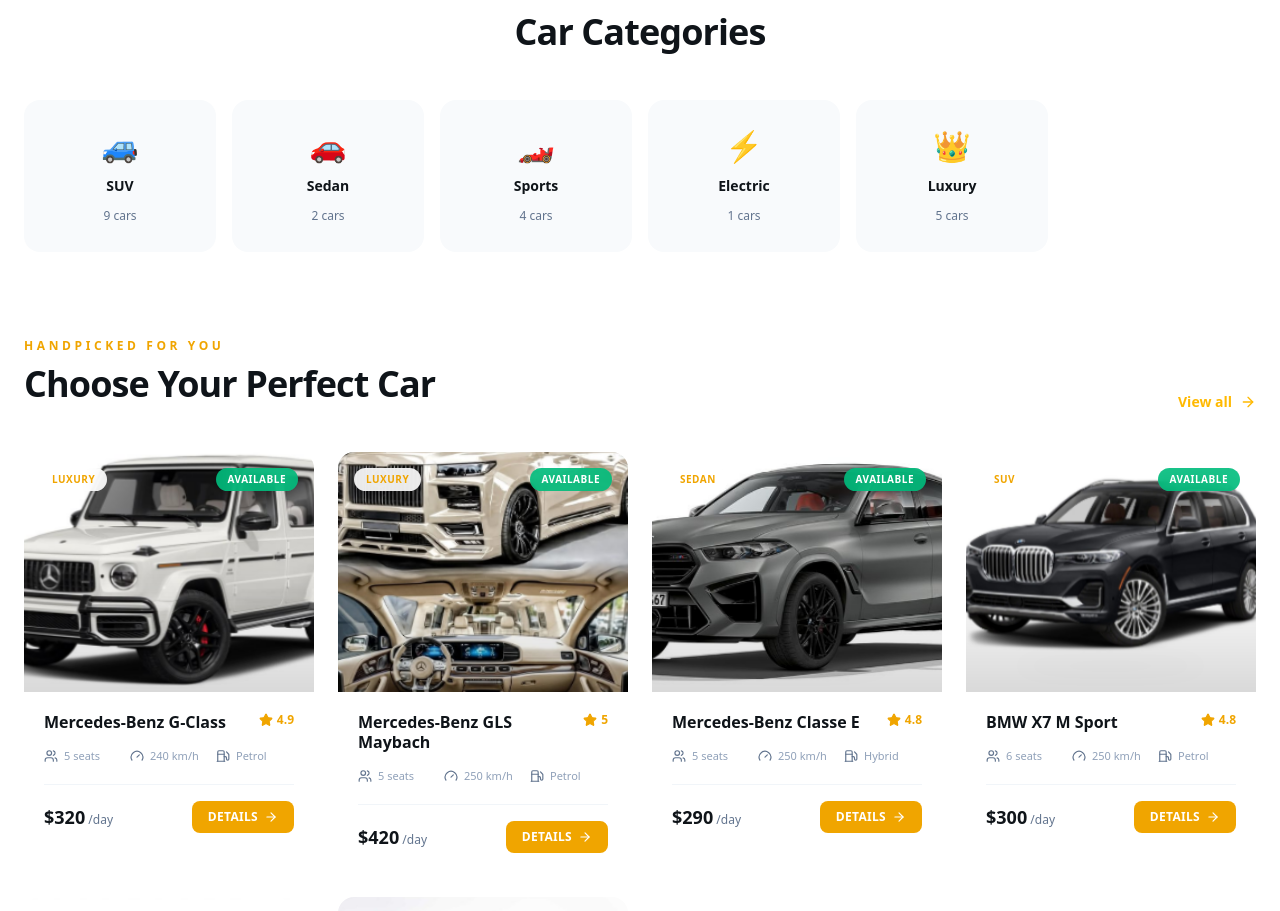
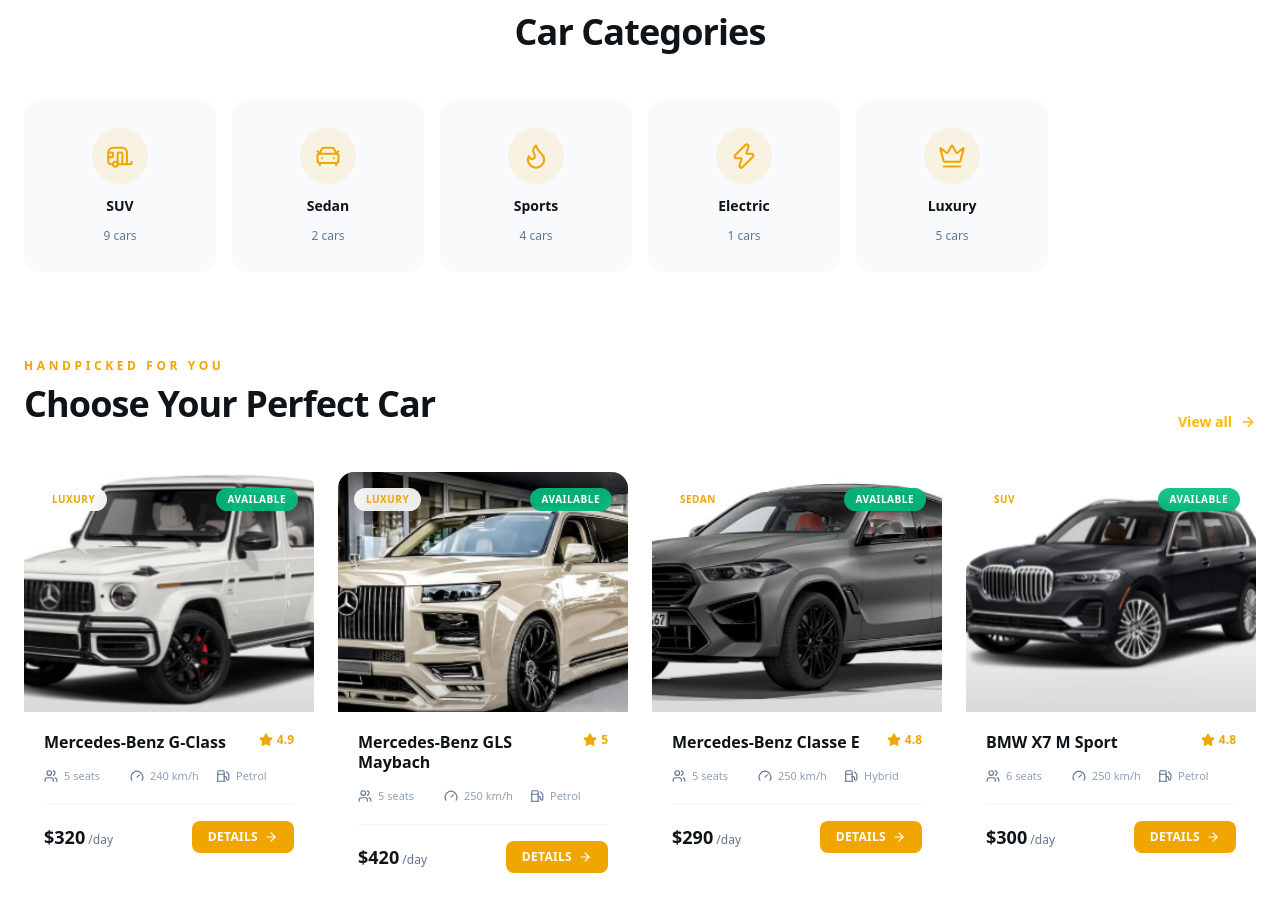
Before and after one commit to anouwardinea-sys/driveluxury, a React (Vite) app: page / in a window 1280 px wide. Shown: the part 1300-2211 px from the top of the page. Built offline with nearby package versions, Linux system fonts and the light colour scheme.

Commit message:
Real vector icons for car categories + crop Maybach image

```diff
--- a/src/data/carsData.jsx
+++ b/src/data/carsData.jsx
@@ -4,12 +4,15 @@
 
 import { asset } from '../utils/asset';
 
+// Les icones sont des references a des composants `lucide-react`
+// (voir l'iconMap dans Home.jsx). On evite les emojis : leur rendu
+// depend de l'OS et leurs tailles ne sont pas coherentes entre elles.
 const categoryList = [
-  { id: "suv", name: "SUV", icon: "🚙" },
-  { id: "sedan", name: "Sedan", icon: "🚗" },
-  { id: "sports", name: "Sports", icon: "🏎️" },
-  { id: "electric", name: "Electric", icon: "⚡" },
-  { id: "luxury", name: "Luxury", icon: "👑" },
+  { id: "suv", name: "SUV", icon: "caravan" },
+  { id: "sedan", name: "Sedan", icon: "carFront" },
+  { id: "sports", name: "Sports", icon: "flame" },
+  { id: "electric", name: "Electric", icon: "zap" },
+  { id: "luxury", name: "Luxury", icon: "crown" },
 ];
 
 export const cars = [
@@ -33,7 +36,7 @@
     name: "Mercedes-Benz GLS Maybach",
     category: "luxury",
     price: 420,
-    image: asset("/images/benz1.png"),
+    image: asset("/images/benz1-car.png"),
     rating: 5.0,
     seats: 5,
     transmission: "Automatic",
--- a/src/pages/Fleet.jsx
+++ b/src/pages/Fleet.jsx
@@ -1,7 +1,15 @@
 import { useState } from 'react';
-import { SlidersHorizontal } from 'lucide-react';
+import { SlidersHorizontal, Caravan, CarFront, Flame, Zap, Crown } from 'lucide-react';
 import { cars, categories } from '../data/carsData';
 import CarCard from '../components/CarCard';
+
+const categoryIcons = {
+  caravan: Caravan,
+  carFront: CarFront,
+  flame: Flame,
+  zap: Zap,
+  crown: Crown,
+};
 
 export default function Fleet() {
   const [active, setActive] = useState('all');
@@ -49,19 +57,23 @@
             >
               ALL CARS
             </button>
-            {categories.map((cat) => (
+            {categories.map((cat) => {
+              const Icon = categoryIcons[cat.icon];
+              return (
                 <button
                   key={cat.id}
                   onClick={() => setActive(cat.id)}
-                className={`px-4 py-2 rounded-lg text-[12px] font-bold tracking-wide transition ${
+                  className={`inline-flex items-center gap-1.5 px-4 py-2 rounded-lg text-[12px] font-bold tracking-wide transition ${
                     active === cat.id
                       ? 'bg-[#f0a500] text-white shadow-md shadow-amber-500/25'
                       : 'bg-slate-100 text-slate-600 hover:bg-slate-200'
                   }`}
                 >
+                  {Icon && <Icon className="w-3.5 h-3.5" strokeWidth={2} />}
                   {cat.name.toUpperCase()}
                 </button>
-            ))}
+              );
+            })}
           </div>
 
           <span className="flex items-center gap-2 text-[12px] font-semibold text-slate-500">
--- a/src/pages/Home.jsx
+++ b/src/pages/Home.jsx
@@ -2,6 +2,7 @@
 import {
   ArrowRight, Star, ShieldCheck, Headset, RefreshCw, Tag, MapPin, Gauge,
   Car, CalendarCheck, KeyRound, Route, Search, ChevronDown, Quote, PlayCircle,
+  Caravan, CarFront, Flame, Zap, Crown,
 } from 'lucide-react';
 import { cars, categories, features, steps, testimonials, stats, faqs } from '../data/carsData';
 import CarCard from '../components/CarCard';
@@ -18,6 +19,12 @@
   calendar: CalendarCheck,
   key: KeyRound,
   road: Route,
+  // Icones des categories de vehicules
+  caravan: Caravan,
+  carFront: CarFront,
+  flame: Flame,
+  zap: Zap,
+  crown: Crown,
 };
 
 export default function Home() {
@@ -113,17 +120,22 @@
       <section className="max-w-7xl mx-auto px-6 py-20">
         <SectionHeading eyebrow="Browse by type" title="Car Categories" />
         <div className="grid grid-cols-2 sm:grid-cols-3 lg:grid-cols-6 gap-4">
-          {categories.map((cat) => (
+          {categories.map((cat) => {
+            const Icon = iconMap[cat.icon] || Car;
+            return (
               <Link
                 to="/fleet"
                 key={cat.id}
-              className="group flex flex-col items-center gap-3 py-7 rounded-2xl bg-slate-50 border-slate-200 hover:border-[#f0a500]/50 hover:shadow-lg transition"
+                className="group flex flex-col items-center gap-3 py-7 rounded-2xl bg-slate-50 border-slate-200 hover:border-[#f0a500]/50 hover:bg-white hover:shadow-lg transition"
               >
-              <span className="text-3xl group-hover:scale-110 transition">{cat.icon}</span>
+                <span className="w-14 h-14 rounded-full bg-[#f0a500]/10 text-[#f0a500] flex items-center justify-center group-hover:bg-[#f0a500] group-hover:text-white group-hover:scale-110 transition duration-300">
+                  <Icon className="w-7 h-7" strokeWidth={1.75} />
+                </span>
                 <span className="text-sm font-bold text-[#0f1419]">{cat.name}</span>
                 <span className="text-xs text-slate-500">{cat.count} cars</span>
               </Link>
-          ))}
+            );
+          })}
         </div>
       </section>
 
```
Also changed, not shown: public/images/benz1-car.png (added). Lines whose indentation alone changed are shown as unchanged.
